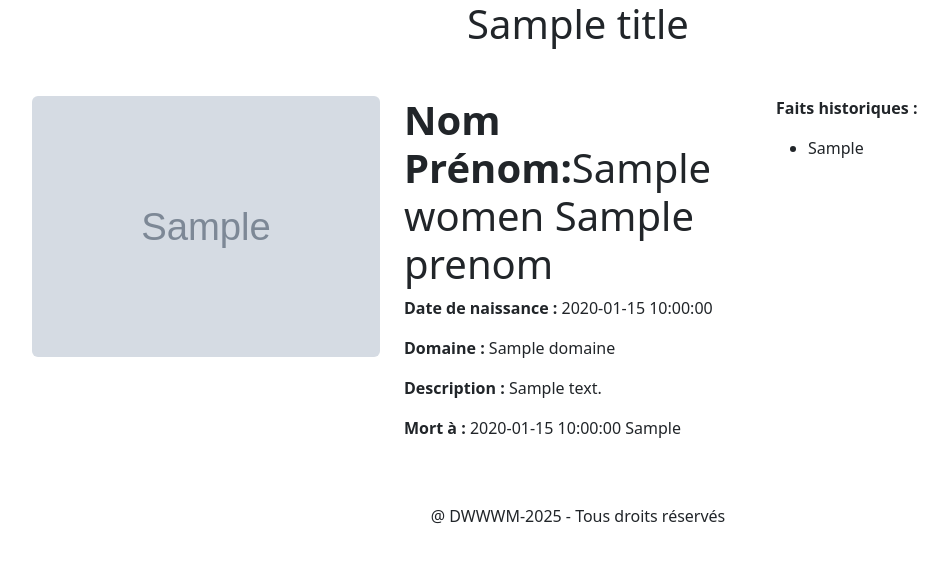
After one commit to ChrisGreta/mvc-poo-dwwm25, a PHP site: template www/view/woman.view.php in a window 1280 px wide. The commit adds this page. Shown: the top 563 px of the page, without its empty margins (62-1010 px from the left). Run offline with PHP 8.4, Linux system fonts and the light colour scheme; the template is opened without the code that fills it: most values are stand-ins (such as "Sample title", 1, 10 or a date in 2020); grey boxes marked "Sample" are stand-in pictures.

Commit message:
affichage de la vue d une femme célébre

```diff
--- a/www/index.php
+++ b/www/index.php
@@ -7,6 +7,10 @@ switch ($route) {
         require './controllers/home.controller.php';
         index();
         break;
+    case 'read':
+        require './controllers/women.controller.php';
+        readWomen();
+        break;
     default:
         echo 'page non trouvée';
         break;
--- a/www/view/home.view.php
+++ b/www/view/home.view.php
@@ -1,5 +1,5 @@
 
-<h2>Hello</h2>
+<h2>Bon 8 mars</h2>
 
 <?php
 foreach ($femmesCelebres as $femme) {
--- /dev/null
+++ b/www/view/woman.view.php
@@ -0,0 +1,30 @@
+<div class="container mt-5">
+    <div class="row">
+        <div class="col-md-4">
+            <img src="<?=$women->image?>" alt="image de la femme célèbre" class="img-fluid rounded">
+        </div>
+        <div class="col-md-4">
+            <h1><strong>Nom Prénom:</strong><?=$women->nom?> <?=$women->prenom?></h1>
+            <p><strong>Date de naissance : </strong><?=$women->date_naissance?></p>
+            <p><strong>Domaine : </strong><?=$women->domaine?></p>
+            <p><strong>Description : </strong><?=$women->description?></p>
+            <?php if($women->date_deces !== NULL):?>
+            <p><strong>Mort à : </strong>
+            <?= $women->date_deces?>
+            <?= $women->getAgeDeces()?>
+            <?php else :?>
+                <p>toujours en vie</p>
+            </p>
+            <?php endif;?>
+        </div>
+        <div class="col-md-4">
+            <p><strong>Faits historiques :</strong><br>
+                <ul>
+                    <?php foreach($women->faits_histroriques as $fait):?>
+                        <li><?=$fait?></li>
+                    <?php endforeach;?>
+                </ul>
+            </p>
+        </div>
+
+</div>
```
Also changed, not shown: www/controllers/women.controller.php (added, +21 -0 lines), www/models/woman.model.php (+45 -0 lines).
